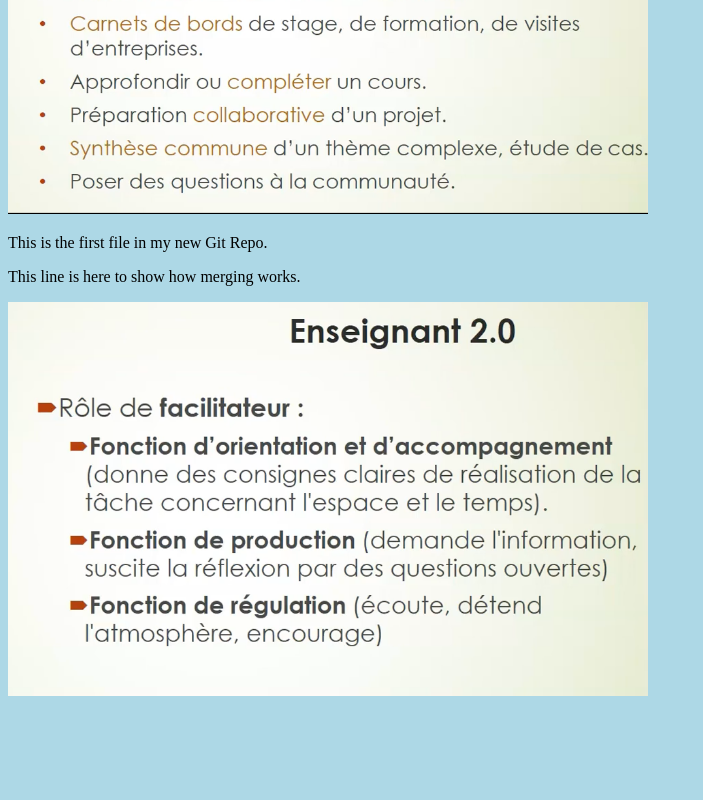
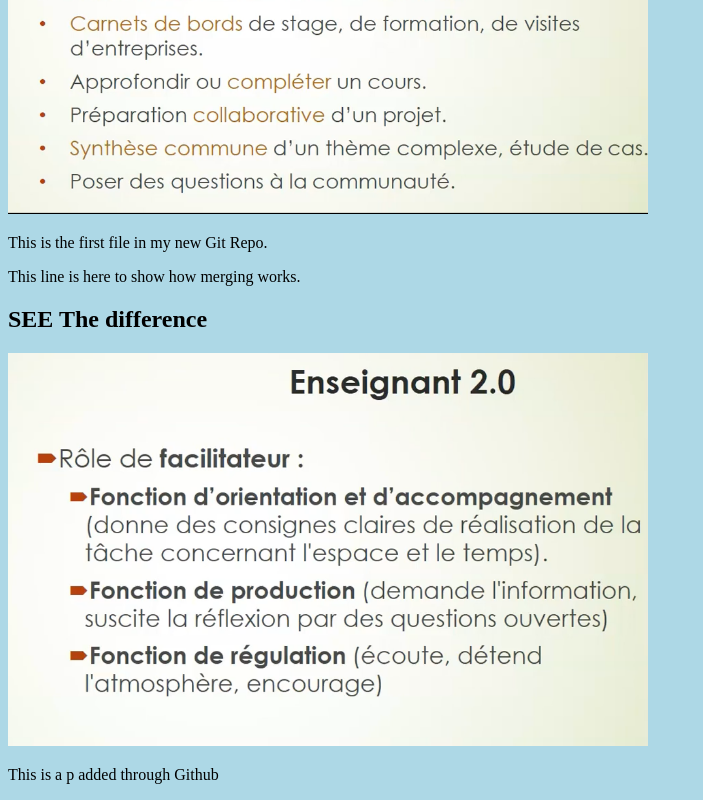
Before and after one commit to smostsefai/hello-world1, a plain HTML site: page index.html in a window 1280 px wide. Shown: the part 309-1109 px from the top of the page, without its empty margins (0-703 px from the left). Before the commit the page ends 1017 px from the top, so only its background shows below. Drawn offline with Linux system fonts and the light colour scheme.

Commit message:
Update index.html

```diff
--- a/index.html
+++ b/index.html
@@ -11,7 +11,9 @@
     style="width:100%;max-width:640px"></div>
 <p>This is the first file in my new Git Repo.</p>
 <p>This line is here to show how merging works.</p>
+    <h2> SEE The difference </h2>
 
 <div><img src="image1.png" alt="Hello Git" style="width:100%;max-width:640px">
+    <p> This is a p added through Github </p>
 </body>
 </html>
```
